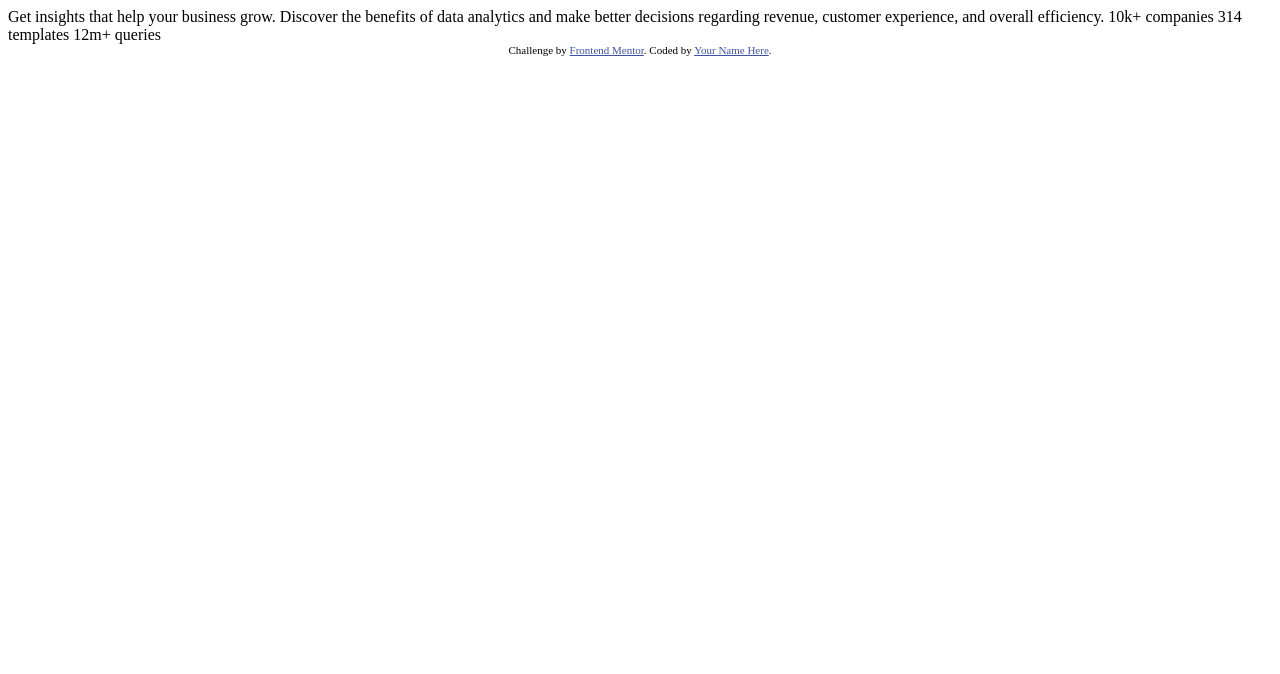
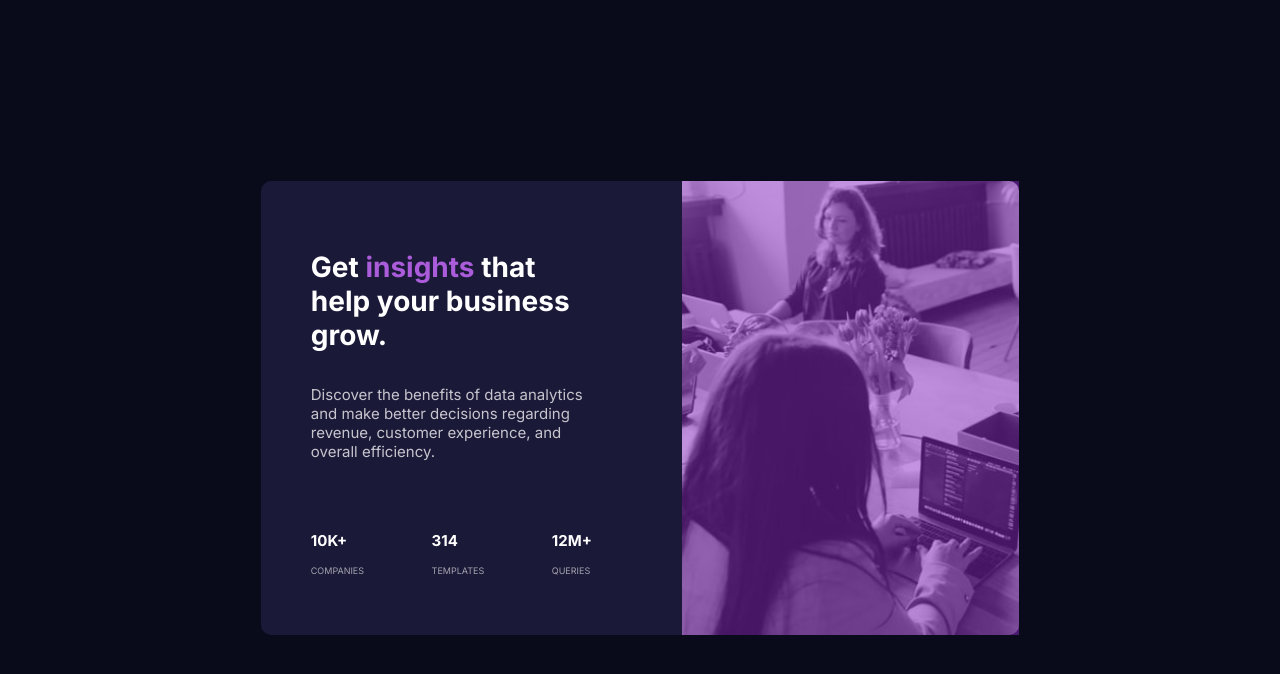
Before and after one commit to VMErik/FEM-Stats-Preview-Card-Component, a plain HTML site: page index.html in a window 1280 px wide. Drawn offline with Linux system fonts and the light colour scheme.

Commit message:
Aplicacion de estilos y maquetacion

```diff
--- a/index.html
+++ b/index.html
@@ -1,33 +1,48 @@
 <!DOCTYPE html>
 <html lang="en">
+
 <head>
-  <meta charset="UTF-8">
-  <meta name="viewport" content="width=device-width, initial-scale=1.0"> <!-- displays site properly based on user's device -->
+    <meta charset="UTF-8">
+    <meta name="viewport" content="width=device-width, initial-scale=1.0">
+    <!-- displays site properly based on user's device -->
 
-  <link rel="icon" type="image/png" sizes="32x32" href="./images/favicon-32x32.png">
+    <link rel="icon" type="image/png" sizes="32x32" href="./images/favicon-32x32.png">
+    <title>Frontend Mentor | Stats preview card component</title>
+    <link rel="preconnect" href="https://fonts.googleapis.com">
+    <link rel="preconnect" href="https://fonts.gstatic.com" crossorigin>
+    <link href="https://fonts.googleapis.com/css2?family=Inter:wght@400;700&family=Lexend+Deca&display=swap" rel="stylesheet">
+    <link rel="stylesheet" href="./style/index.css">
+</head>
 
-  <title>Frontend Mentor | Stats preview card component</title>
-
-  <!-- Feel free to remove these styles or customise in your own stylesheet 👍 -->
-  <style>
-    .attribution { font-size: 11px; text-align: center; }
-    .attribution a { color: hsl(228, 45%, 44%); }
-  </style>
-</head>
 <body>
 
-  Get insights that help your business grow.
+    <div class="container">
+        <div class="card">
+            <div class="card__content">
+                <h1 class="card__content--title"> Get <span>insights</span> that help your business grow. </h1>
+                <p class="card__content--text"> Discover the benefits of data analytics and make better decisions regarding revenue, customer experience, and overall efficiency. </p>
+                <div class="card__content_stats">
+                    <div class="card__content_stats--data">
+                        <p>10K+</p>
+                        <p>COMPANIES</p>
+                    </div>
+                    <div class="card__content_stats--data">
+                        <p>314</p>
+                        <p>TEMPLATES</p>
+                    </div>
+                    <div class="card__content_stats--data">
+                        <p>12M+</p>
+                        <p>QUERIES</p>
+                    </div>
+                </div>
+            </div>
+            <div class="card__image">
+                <div class="card__image-layer">
 
-  Discover the benefits of data analytics and make better decisions regarding revenue, customer
-  experience, and overall efficiency.
+                </div>
+            </div>
+        </div>
+    </div>
+</body>
 
-  10k+ companies
-  314 templates
-  12m+ queries
-
-  <div class="attribution">
-    Challenge by <a href="https://www.frontendmentor.io?ref=challenge" target="_blank">Frontend Mentor</a>.
-    Coded by <a href="#">Your Name Here</a>.
-  </div>
-</body>
 </html>
--- /dev/null
+++ b/style/index.css
@@ -0,0 +1,92 @@
+:root {
+    --very-dark-blue: hsl(233, 47%, 7%);
+    --dark-desatured-blue: hsl(244, 38%, 16%);
+    --soft-violet: hsl(277, 64%, 61%);
+    --soft-violet-bg: hsla(277, 64%, 47%, 0.5);
+    --white: hsl(0, 0%, 100%);
+    --slightly-transparent-white: hsla(0, 0%, 100%, 0.75);
+    --slightly-trasnparent-white-stat: hsla(0, 0%, 100%, 0.6);
+}
+
+* {
+    font-size: 15px;
+}
+
+body {
+    font-family: 'Inter', sans-serif;
+    background-color: var(--very-dark-blue);
+}
+
+.container {
+    display: flex;
+    width: 100%;
+    height: 100vh;
+    justify-content: center;
+    align-items: center;
+}
+
+.card {
+    display: flex;
+    width: 60%;
+}
+
+.card__content {
+    display: flex;
+    flex-direction: column;
+    justify-content: space-between;
+    width: 50%;
+    height: auto;
+    padding: 50px 90px 50px 50px;
+    background-color: var(--dark-desatured-blue);
+    border-radius: 10px 0px 0px 10px;
+}
+
+.card__content--title {
+    font-size: 28px;
+    font-weight: 700;
+    color: var(--white);
+}
+
+.card__content--title span {
+    color: var(--soft-violet);
+    font-size: 28px;
+}
+
+.card__content--text {
+    color: var(--slightly-transparent-white);
+}
+
+.card__content_stats {
+    display: flex;
+    justify-content: space-between;
+    margin-top: 40px;
+}
+
+.card__content_stats p:nth-child(1) {
+    color: var(--white);
+    font-weight: 700;
+}
+
+.card__content_stats p:nth-child(2) {
+    color: var(--slightly-trasnparent-white-stat);
+    font-size: 9px;
+}
+
+.card__image {
+    width: 60%;
+    height: auto;
+    background-image: url('../images/image-header-desktop.jpg');
+    background-size: cover;
+    background-repeat: no-repeat;
+    border-radius: 0px 10px 10px 0px;
+    position: relative;
+}
+
+.card__image-layer {
+    position: absolute;
+    width: 100%;
+    height: 100%;
+    background-color: var(--soft-violet-bg);
+    top: 0;
+    left: 0;
+}
```
